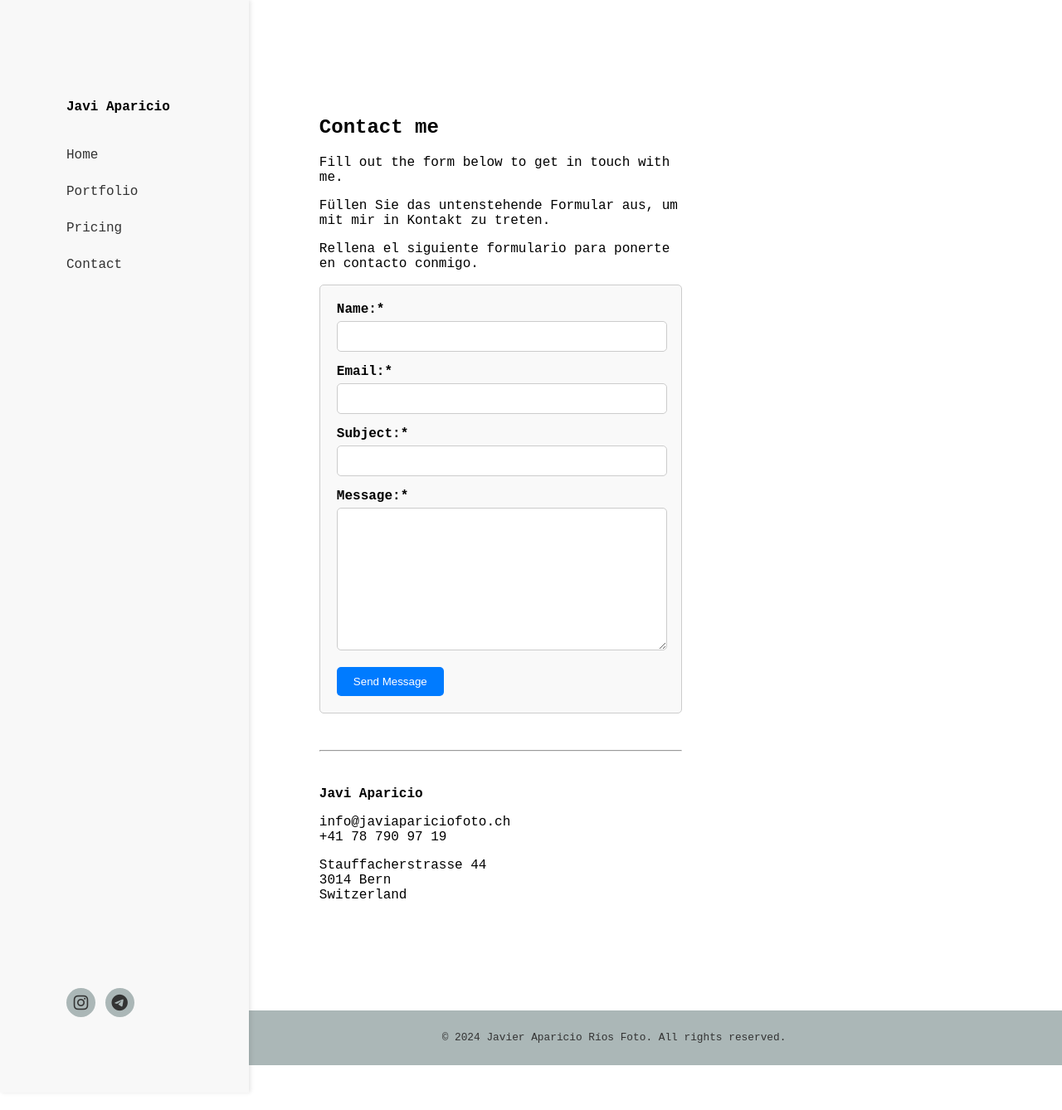
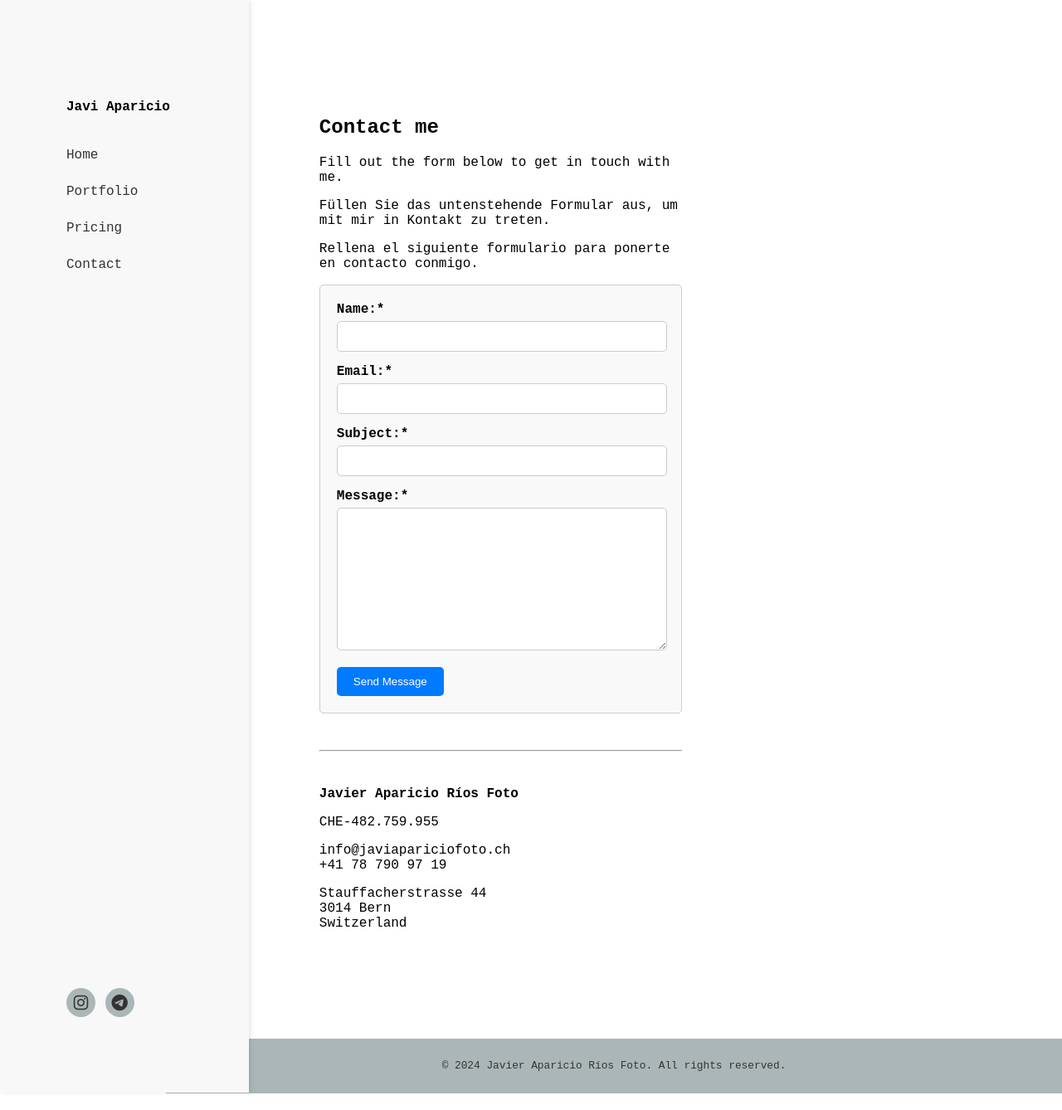
Before and after one commit to javiaparicio/javiaparicio.github.io, a Jekyll site: the page built from contact.md, in a window 1280 px wide and 1338 px high. Shown: the whole window at 83% size. Built offline with Jekyll 4.4.1, drawn with Linux system fonts in a browser that asks for light colours.

Commit message:
Added registration number

```diff
--- a/contact.md
+++ b/contact.md
@@ -34,7 +34,8 @@
 <br>
 <hr>
 <br>
-<p><strong>Javi Aparicio</strong></p>
+<p><strong>Javier Aparicio Ríos Foto</strong></p>
+<p>CHE-482.759.955</p>
 <p>info@javiapariciofoto.ch<br>
 +41 78 790 97 19</p>
 <p>Stauffacherstrasse 44
```
